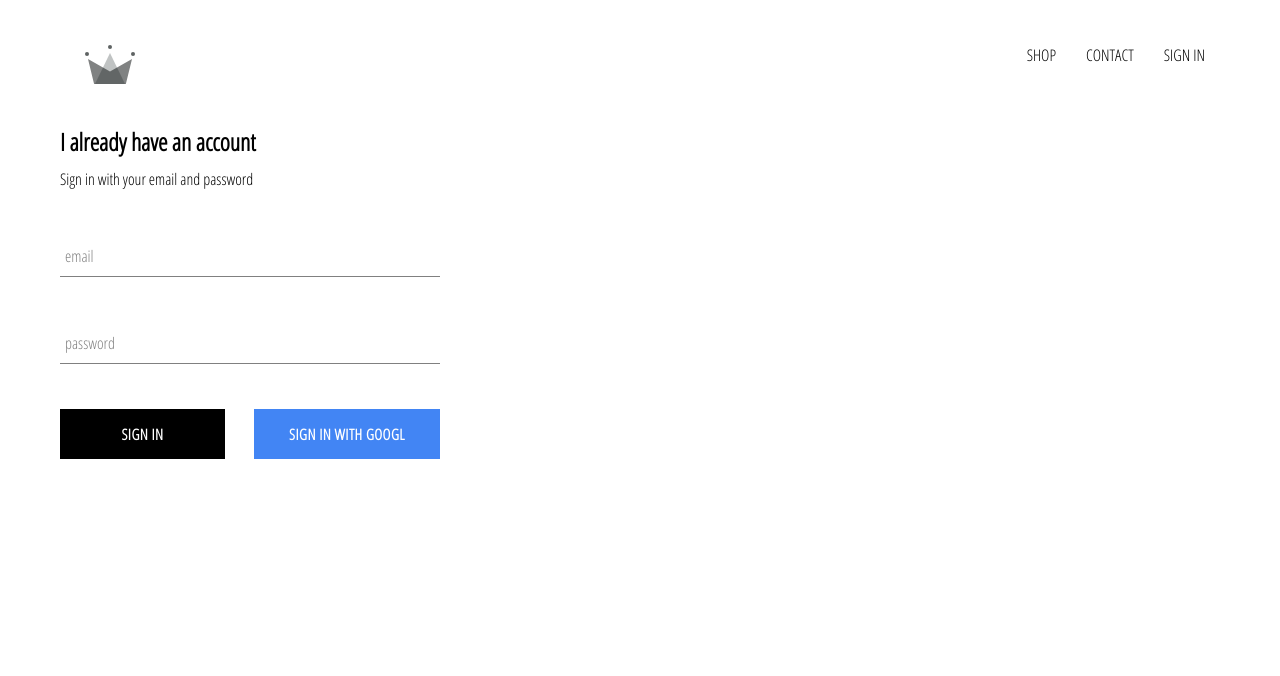
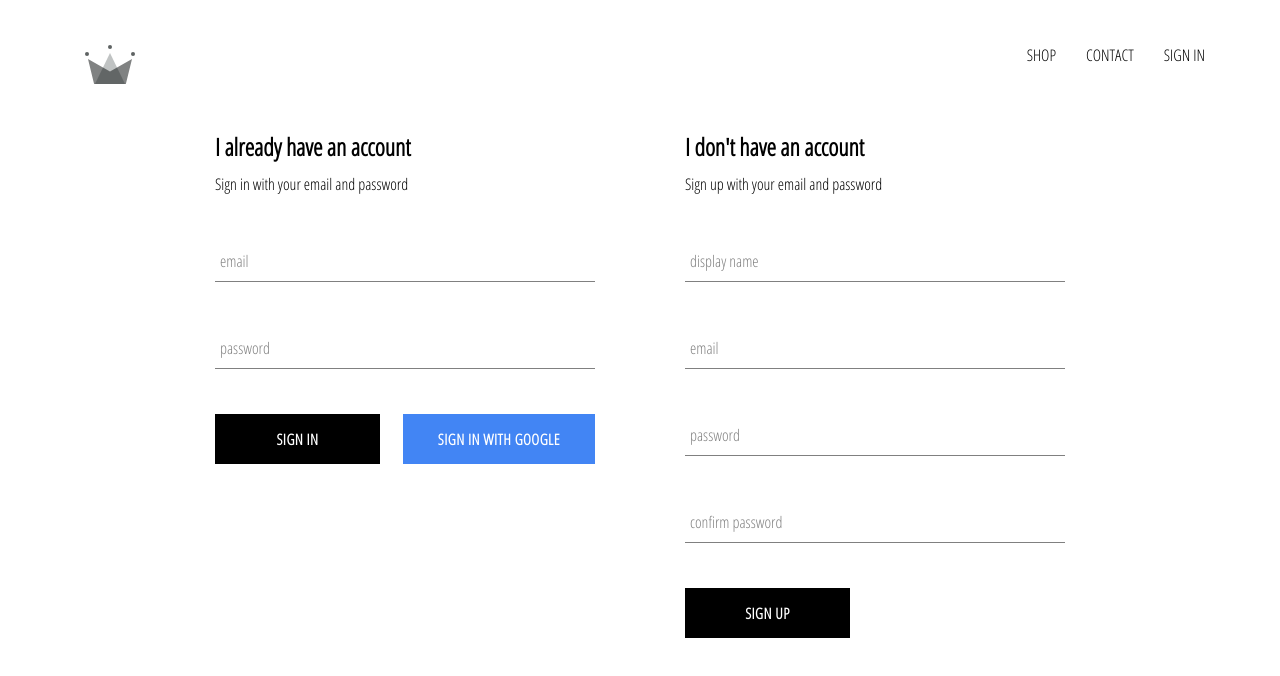
Before and after one commit to cristianstudor/crwn-clothing, a React (Create React App) app: page /signin in a window 1280 px wide. Shown: the top 676 px of the page. Built offline with nearby package versions, Linux system fonts and the light colour scheme; no server answers.

Commit message:
implemented firebase utils, included ability to store authenthicated users in our firebase database

```diff
--- a/src/App.js
+++ b/src/App.js
@@ -6,7 +6,7 @@
 import HomePage from './pages/homepage/homepage.component';
 import ShopPage from './pages/shop/shop.component';
 import SignInAndSignUpPage from './pages/sign-in-and-sign-up/sign-in-and-sign-up.component';
-import { auth } from './firebase/firebase.utils';
+import { auth, createUserProfileDocument } from './firebase/firebase.utils';
 
 class App extends React.Component {
   constructor() {
@@ -19,15 +19,29 @@
   unSubscribeFromAuth = null;
 
   componentDidMount() {
-    this.unSubscribeFromAuth = auth.onAuthStateChanged(user => {
-      this.setState({ currentUser: user });
+    this.unSubscribeFromAuth = auth.onAuthStateChanged(async userAuth => {
+      if(userAuth) {
+        const userRef = await createUserProfileDocument(userAuth);
+
+        userRef.onSnapshot(snapShot => {
+          this.setState({
+              currentUser: {
+                id: snapShot.id,
+                ...snapShot.data()
+              }
+          });
+        });
+      } else {
+        this.setState({
+          currentUser: userAuth,
+        })
+      }
     })
   }
 
   componentWillUnmount() {
     this.unSubscribeFromAuth();
   }
-
 
   render() {
     return (
--- a/src/components/header/header.component.jsx
+++ b/src/components/header/header.component.jsx
@@ -25,7 +25,7 @@
         </div>
       ) : (
         <Link className='option' to='/signin'>
-         SIGN IN
+          SIGN IN
        </Link>
       )}
     </div>
--- a/src/components/sign-in/sign-in.component.jsx
+++ b/src/components/sign-in/sign-in.component.jsx
@@ -1,7 +1,7 @@
 import React from 'react';
 
-import FormInput from './../form-input/form-input.component';
-import CustomButton from './../custom-button/custom-button.component';
+import FormInput from '../form-input/form-input.component';
+import CustomButton from '../custom-button/custom-button.component';
 
 import { signInWithGoogle } from '../../firebase/firebase.utils';
 
@@ -52,7 +52,7 @@
           <div className='buttons'>
             <CustomButton type="submit"> Sign in </CustomButton>
             <CustomButton onClick={signInWithGoogle} isGoogleSignIn>
-              Sign in with Googl
+              Sign in with Google
             </CustomButton>
           </div>
         </form>
--- /dev/null
+++ b/src/components/sign-up/sign-up.component.jsx
@@ -0,0 +1,98 @@
+import React from 'react';
+
+import FormInput from '../form-input/form-input.component';
+import CustomButton from '../custom-button/custom-button.component';
+
+import { auth, createUserProfileDocument } from '../../firebase/firebase.utils'
+
+import './sign-up.styles.scss';
+
+class SignUp extends React.Component {
+  constructor(props) {
+    super(props);
+    this.state = {
+      displayName: '',
+      email: '',
+      password:'',
+      confirmPassword:''
+    };
+  }
+
+  handleSubmit = async (event) => {
+    event.preventDefault();
+
+    const { displayName, email, password, confirmPassword } = this.state;
+
+    if( password !== confirmPassword ) {
+      alert("password don't match");
+      return;
+    }
+
+    try {
+      const { user } = await auth.createUserWithEmailAndPassword(email, password);
+
+      await createUserProfileDocument(user, {displayName});
+
+      this.setState({
+        displayName: '',
+        email: '',
+        password:'',
+        confirmPassword:''
+      });
+    } catch(err) {
+      console.error(err);
+    }
+  };
+
+  handleChange = (event) => {
+    const { value, name } = event.target;
+    this.setState({ [name]:value })
+  }
+
+  render() {
+    return (
+      <div className='sign-up'>
+        <h2 className='title'>I don't have an account</h2>
+        <span>Sign up with your email and password</span>
+
+        <form onSubmit={this.handleSubmit}>
+            <FormInput
+              name='displayName'
+              type='text'
+              value={this.state.displayName}
+              handleChange={this.handleChange}
+              label='display name'
+              required
+            />
+            <FormInput
+              name='email'
+              type='email'
+              value={this.state.email}
+              handleChange={this.handleChange}
+              label='email'
+              required
+            />
+            <FormInput
+              name='password'
+              type='password'
+              value={this.state.password}
+              handleChange={this.handleChange}
+              label='password'
+              required
+            />
+            <FormInput
+              name='confirmPassword'
+              type='password'
+              value={this.state.confirmPassword}
+              handleChange={this.handleChange}
+              label='confirm password'
+              required
+            />
+            <CustomButton type="submit">Sign up</CustomButton>
+          </form>
+      </div>
+    )
+  }
+}
+
+export default SignUp;
--- /dev/null
+++ b/src/components/sign-up/sign-up.styles.scss
@@ -0,0 +1,9 @@
+.sign-up {
+  display: flex;
+  flex-direction: column;
+  width: 380px;
+
+  .title {
+    margin: 10px 0;
+  }
+}
--- a/src/firebase/firebase.utils.js
+++ b/src/firebase/firebase.utils.js
@@ -12,6 +12,32 @@
   appId: "1:384376328119:web:5dec93ae1552cc4b"
 };
 
+export const createUserProfileDocument = async (userAuth, additionalData) => {
+  if (!userAuth) return;
+
+  const userRef = firestore.doc(`users/${userAuth.uid}`)
+
+  const snapShot = await userRef.get();
+
+  if(!snapShot.exists) {
+    const { displayName, email } = userAuth;
+    const createAt = new Date();
+
+    try{
+      await userRef.set({
+        displayName,
+        email,
+        createAt,
+        ...additionalData
+      })
+    } catch(err) {
+      console.log('error creating user', err.message)
+    }
+  }
+
+  return userRef;
+}
+
 firebase.initializeApp(config);
 
 export const auth = firebase.auth();
--- a/src/pages/sign-in-and-sign-up/sign-in-and-sign-up.component.jsx
+++ b/src/pages/sign-in-and-sign-up/sign-in-and-sign-up.component.jsx
@@ -1,12 +1,14 @@
 import React from 'react';
 
-import SignIn from '../../components/sign-in/sign-in.component'
+import SignIn from '../../components/sign-in/sign-in.component';
+import SignUp from '../../components/sign-up/sign-up.component';
 
 import './sign-in-and-sign-up.styles.scss';
 
 const SignInAndSignUpPage = () => (
     <div className='sign-in-and-sign-up'>
       <SignIn />
+      <SignUp />
     </div>
 )
 
--- a/src/pages/sign-in-and-sign-up/sign-in-and-sign-up.styles.scss
+++ b/src/pages/sign-in-and-sign-up/sign-in-and-sign-up.styles.scss
@@ -0,0 +1,6 @@
+.sign-in-and-sign-up {
+  width: 850px;
+  display: flex;
+  justify-content: space-between;
+  margin: 30px auto;
+}
```
